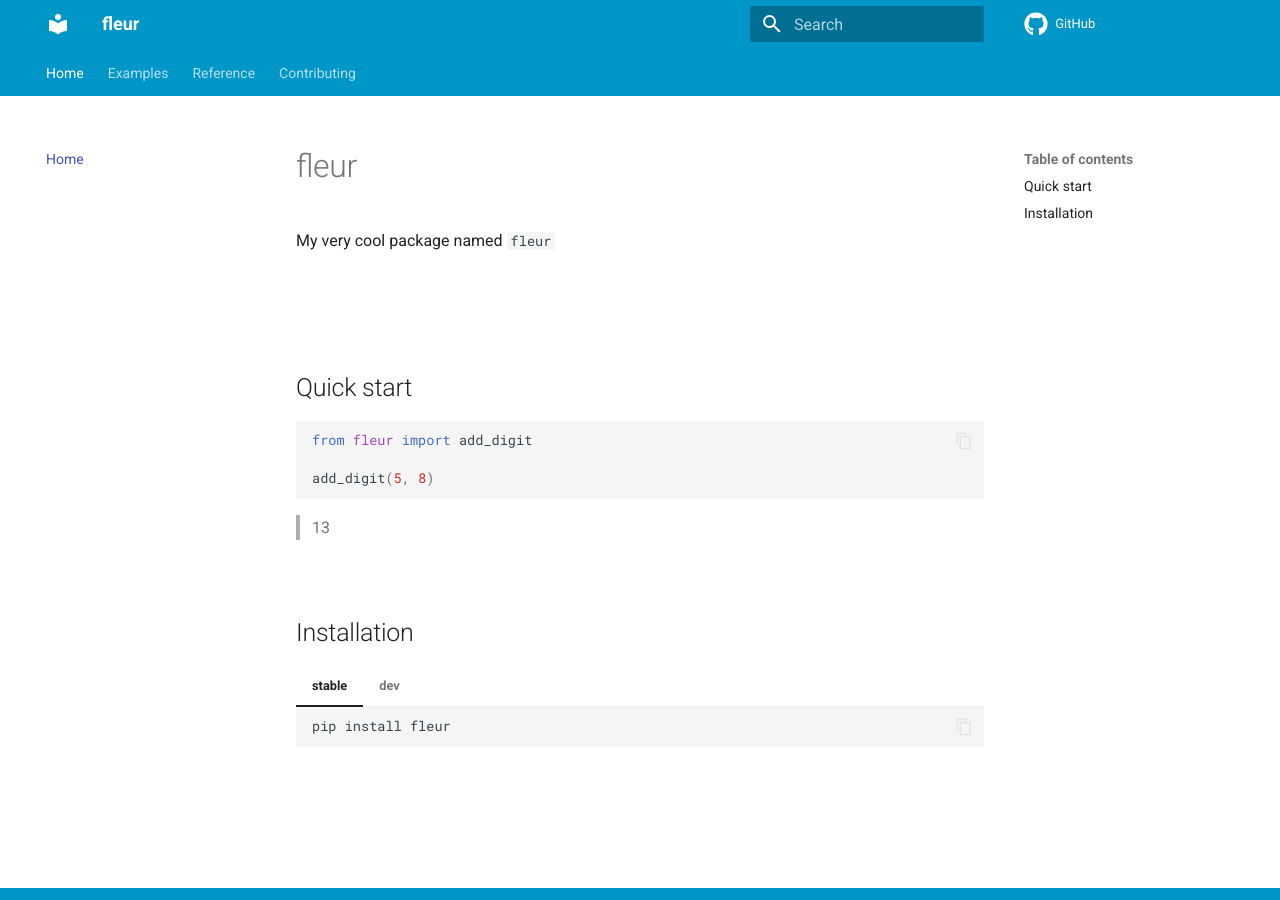
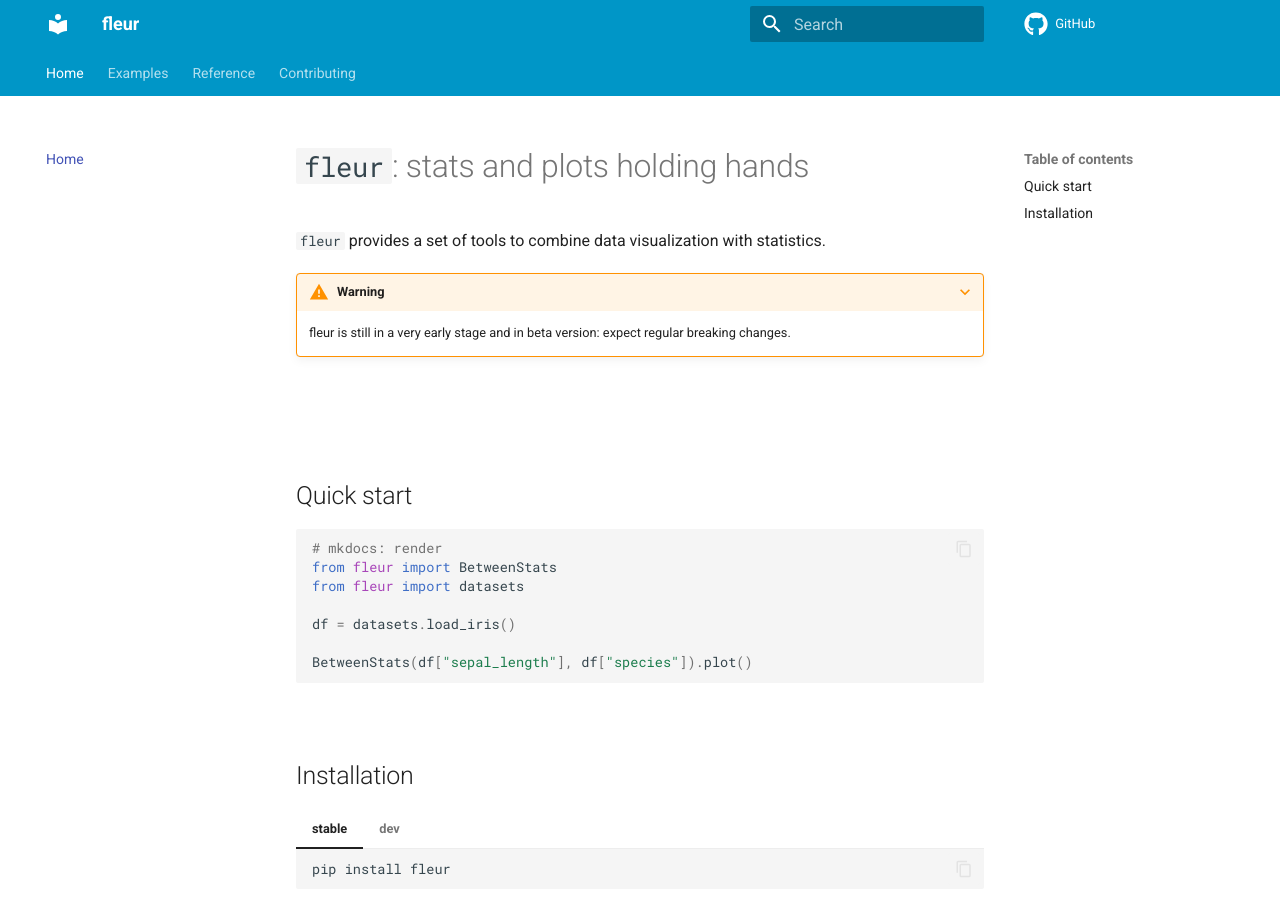
Before and after one commit to y-sunflower/fleur, an MkDocs documentation site: the page built from docs/index.md, in a window 1280 px wide and 900 px high. Built offline with MkDocs 1.6.1 and Material for MkDocs 9.7.7, drawn with Linux system fonts in a browser that asks for light colours; comment, search, counter and statistics services are not loaded.

Commit message:
documentation

````diff
--- a/docs/index.md
+++ b/docs/index.md
@@ -1,18 +1,24 @@
-# fleur
+# `fleur`: stats and plots holding hands
 
-My very cool package named `fleur`
+`fleur` provides a set of tools to combine data visualization with statistics.
+
+???+ warning
+
+    fleur is still in a very early stage and in beta version: expect regular breaking changes.
 
 <br>
 
 ## Quick start
 
 ```py
-from fleur import add_digit
+# mkdocs: render
+from fleur import BetweenStats
+from fleur import datasets
 
-add_digit(5, 8)
+df = datasets.load_iris()
+
+BetweenStats(df["sepal_length"], df["species"]).plot()
 ```
-
-> 13
 
 ## Installation
 
@@ -25,7 +31,7 @@ add_digit(5, 8)
 === "dev"
 
     ```bash
-    pip install git+https://github.com/your_name/fleur.git
+    pip install git+https://github.com/y-sunflower/fleur.git
     ```
 
 <br><br>
````
